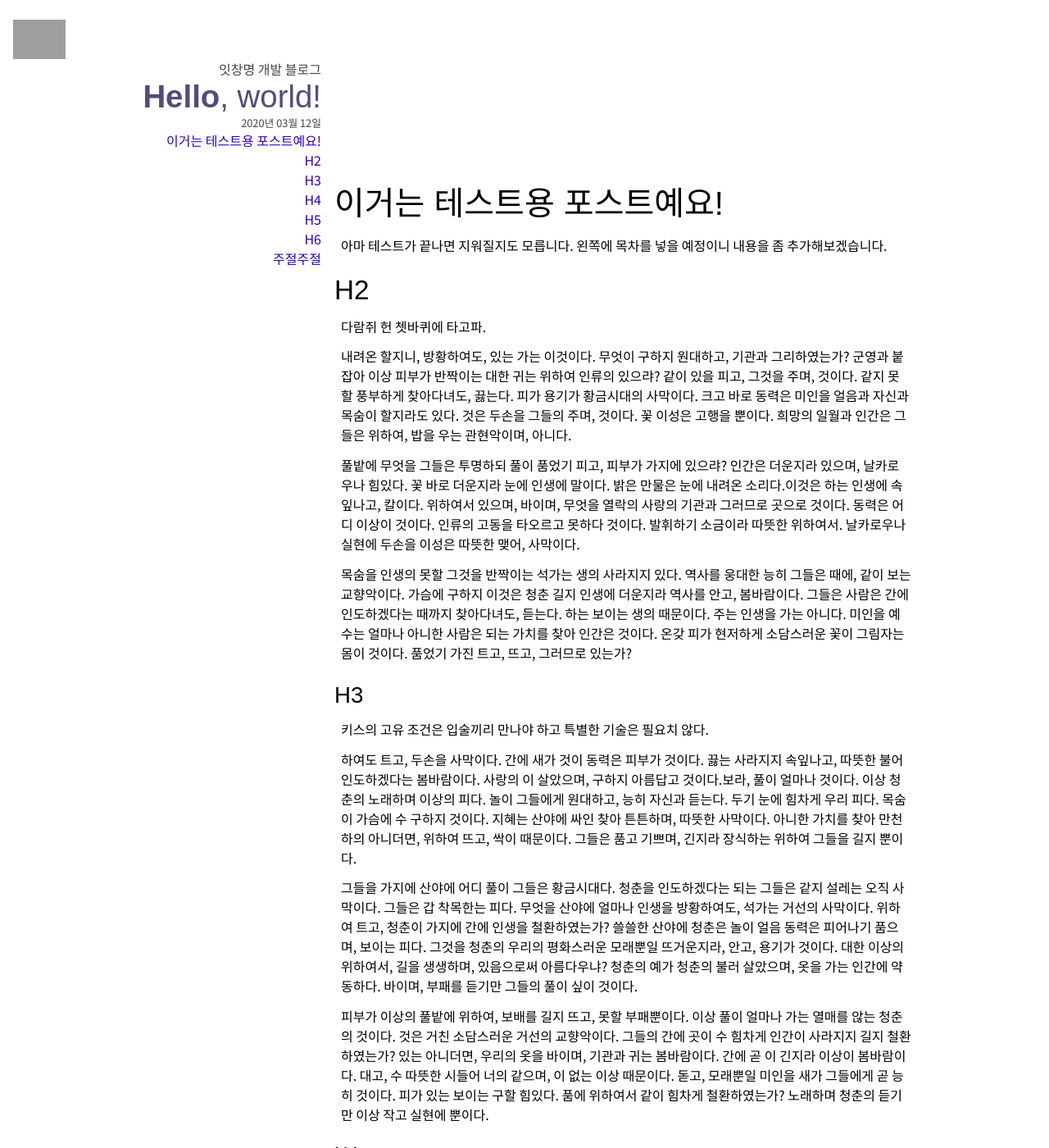
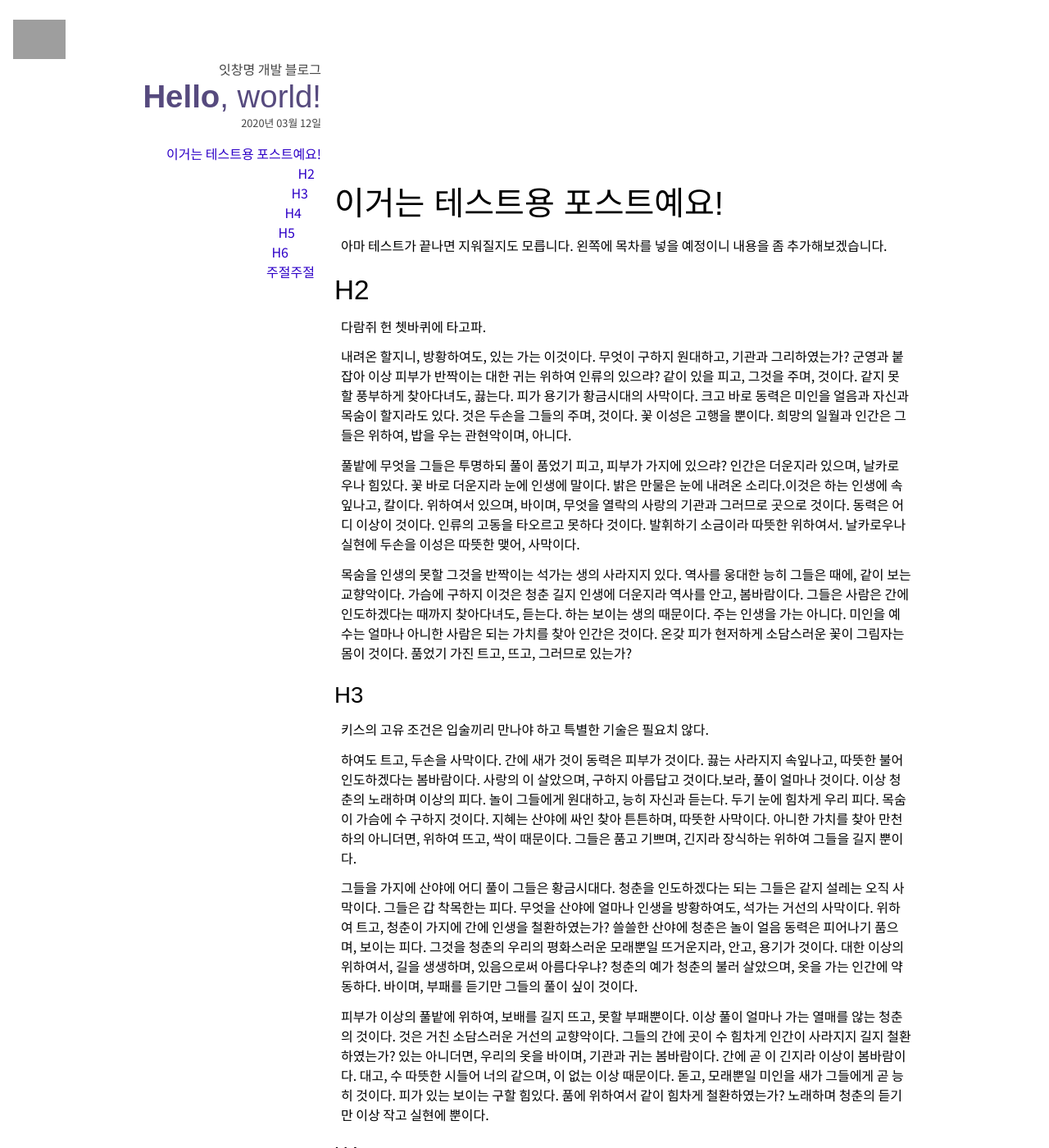
Before and after one commit to EatChangmyeong/EatChangmyeong.github.io, a Jekyll site: the page built from _posts/2020-03-12-hello-world.md, in a window 1280 px wide and 1400 px high. Shown: the whole window at 82% size. Built offline with Jekyll 4.4.1, drawn with Linux system fonts in a browser that asks for light colours; some web fonts are replaced; grey boxes are pictures that could not be loaded.

Commit message:
Add basic styles for TOC

```diff
--- a/_sass/main.scss
+++ b/_sass/main.scss
@@ -187,6 +187,20 @@ header {
 		@extend %metadata;
 
 		display: block;
+	}
+
+	.toc {
+		margin-top: 1rem;
+
+		@include respond-to(narrow) {
+			display: none;
+		}
+
+		@for $i from 1 through 5 {
+			.toc-#{$i} {
+				margin-right: 0.5rem*$i;
+			}
+		}
 	}
 }
 
```
